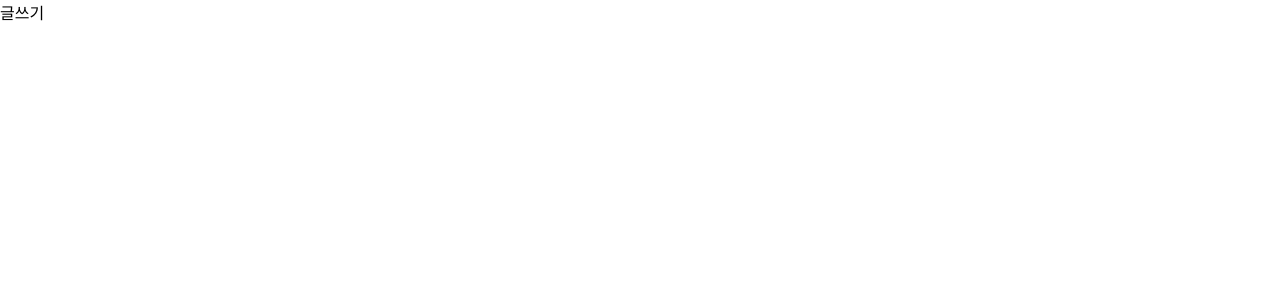
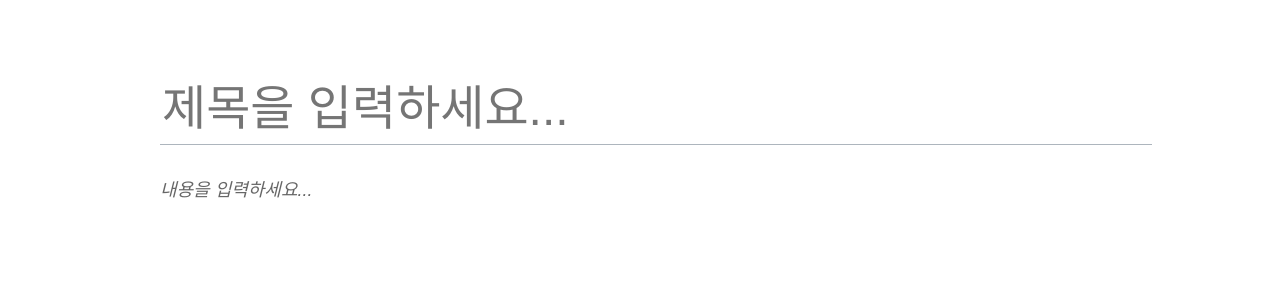
Before and after one commit to Lee-eunjoo-love/blog-frontend, a React (Create React App) app: page /write in a window 1280 px wide. Shown: the top 300 px of the page. Built offline with nearby package versions, Linux system fonts and the light colour scheme.

Commit message:
[Quill] 글쓰기 (에디터)

```diff
--- /dev/null
+++ b/src/components/write/Editor.js
@@ -0,0 +1,66 @@
+import { useRef, useEffect } from 'react';
+import Quill from 'quill';
+import 'quill/dist/quill.bubble.css';
+import styled from 'styled-components';
+import palette from '../../lib/styles/palette';
+import Responsive from '../common/Responsive';
+
+/** 페이지 상하 여백 지정 */
+const EditorBlock = styled(Responsive)`
+  padding-top: 5rem;
+  padding-bottom: 5rem;
+`;
+
+const TitleInput = styled.input`
+  font-size: 3rem;
+  outline: none;
+  padding-bottom: 0.5rem;
+  border: none;
+  border-bottom: 1px solid ${palette.gray[4]};
+  margin-bottom: 2rem;
+  width: 100%;
+`;
+
+/** Quill 에디터 최소 크기 지정 */
+const QuillWrapper = styled.div`
+  .ql-editor {
+    padding: 0;
+    min-height: 320px;
+    font-size: 1.125rem;
+    line-height: 1.5;
+  }
+  .ql-editor.ql-blank::before {
+    left: 0px;
+  }
+`;
+
+const Editor = () => {
+  const quillElement = useRef(null); // #. Quill을 적용한 DivElement 설정
+  const quillInstance = useRef(null); // #. Quill 인스턴스 설정
+
+  useEffect(() => {
+    quillInstance.current = new Quill(quillElement.current, {
+      theme: 'bubble',
+      placeholder: '내용을 입력하세요...',
+      modules: {
+        toolbar: [
+          [{ header: '1' }, { header: '2' }],
+          ['bold', 'italic', 'underline', 'strike'],
+          [{ list: 'ordered' }, { list: 'bullet' }],
+          ['blockquote', 'code-block', 'link', 'image'],
+        ],
+      },
+    });
+  }, []);
+
+  return (
+    <EditorBlock>
+      <TitleInput placeholder="제목을 입력하세요..." />
+      <QuillWrapper>
+        <div ref={quillElement} />
+      </QuillWrapper>
+    </EditorBlock>
+  );
+};
+
+export default Editor;
--- a/src/pages/post/WritePage.js
+++ b/src/pages/post/WritePage.js
@@ -1,5 +1,12 @@
+import Responsive from '../../components/common/Responsive';
+import Editor from '../../components/write/Editor';
+
 const WritePage = () => {
-  return <div>글쓰기</div>;
+  return (
+    <Responsive>
+      <Editor />
+    </Responsive>
+  );
 };
 
 export default WritePage;
```
